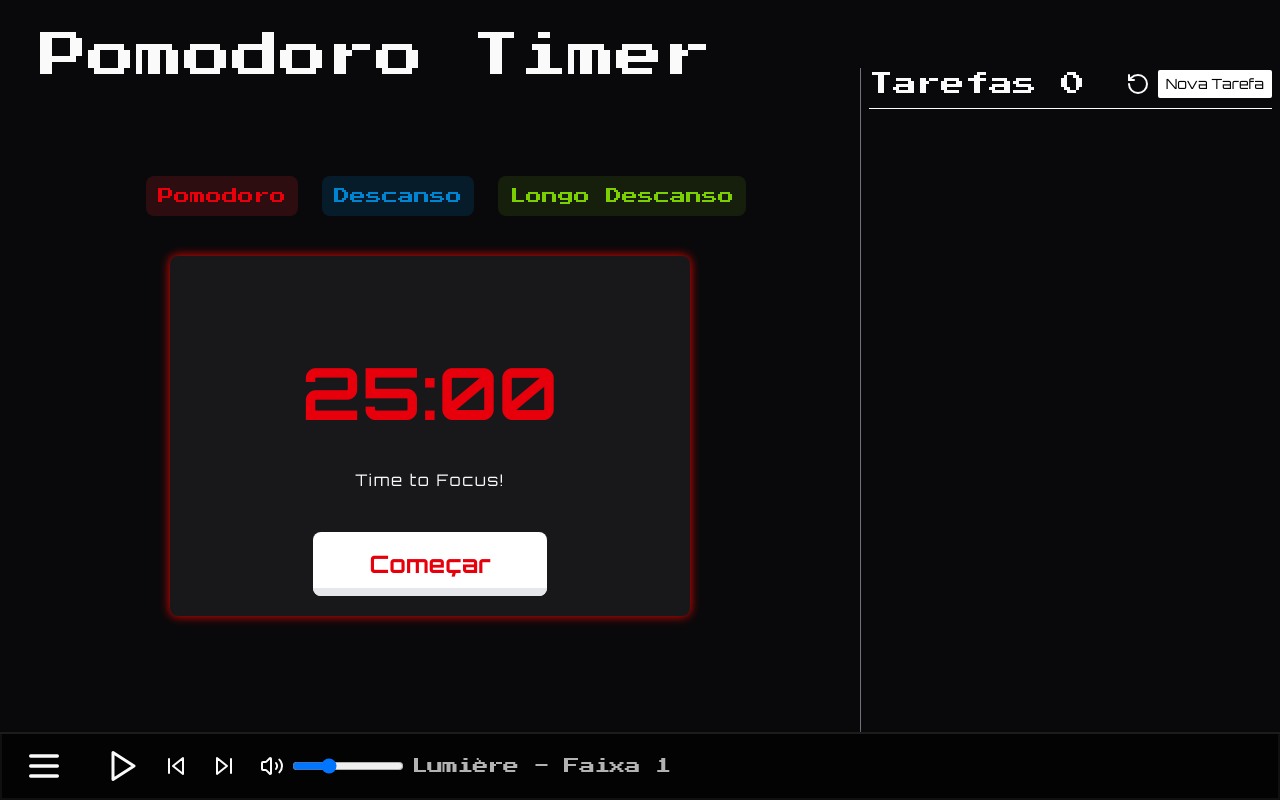
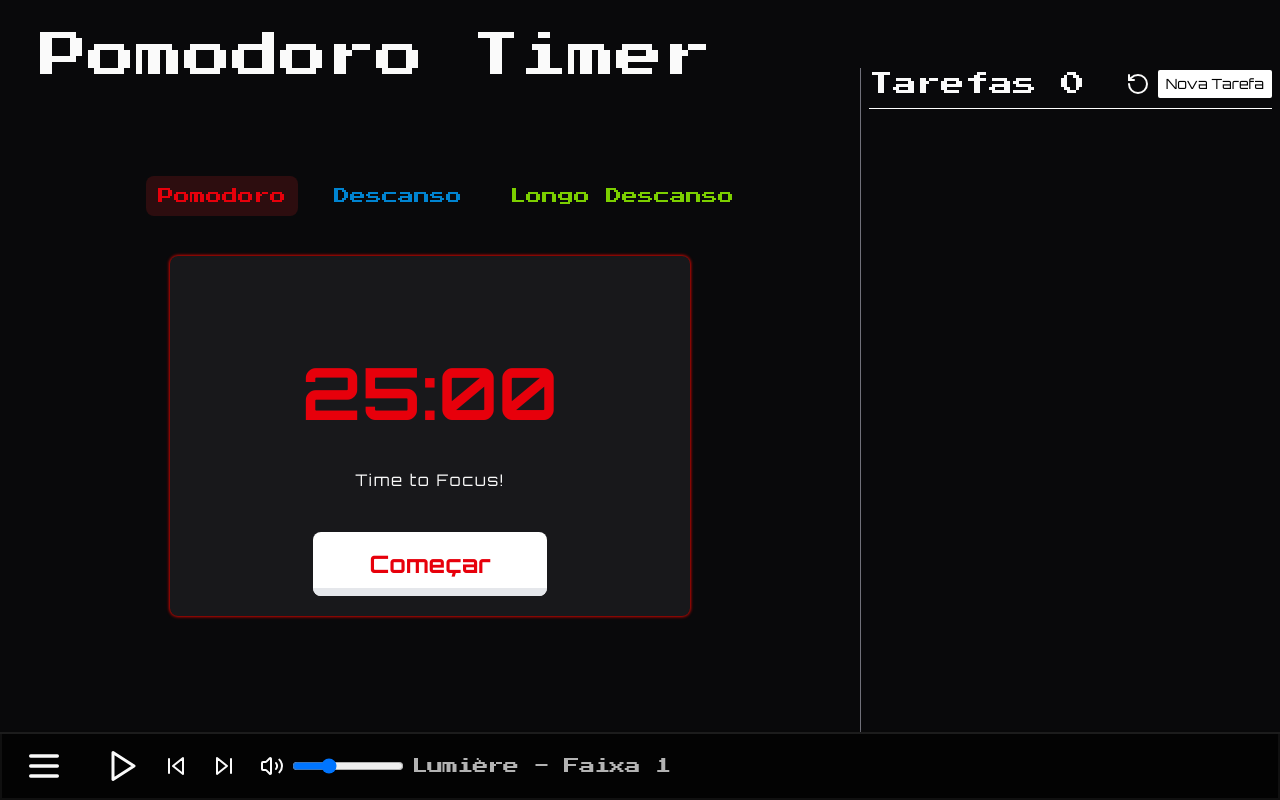
Before and after one commit to Leandro-MFarias/pomodoro-focus, a Next.js app: page / in a window 1280 px wide. Built offline with nearby package versions, Linux system fonts and the light colour scheme.

Commit message:
style: dinamic background on buttons

```diff
--- a/src/app/components/Timer.tsx
+++ b/src/app/components/Timer.tsx
@@ -1,6 +1,7 @@
 "use client";
 
 import { orbitron } from "@/lib/fonts";
+import { useState } from "react";
 
 interface TimerProps {
   stage: number;
@@ -19,6 +20,7 @@ export function Timer({
   ticking,
   setTicking,
 }: TimerProps) {
+  const [selected, setSelected] = useState(0);
   const options = ["Pomodoro", "Descanso", "Longo Descanso"];
 
   function startTimer() {
@@ -28,9 +30,9 @@ export function Timer({
   }
 
   function buttonsColorByIndex(index: number) {
-    if (index === 0) return "bg-red-900/30 text-red-600";
-    if (index === 1) return "bg-sky-900/30 text-sky-600";
-    return "bg-lime-900/30 text-lime-500";
+    if (index === 0) return "text-red-600";
+    if (index === 1) return "text-sky-600";
+    return "text-lime-500";
   }
 
   function timerTextColor(stage: number): string {
@@ -40,9 +42,21 @@ export function Timer({
   }
 
   function shadowColor(stage: number) {
-    if (stage === 0) return "shadow-red"
-    if (stage === 1) return "shadow-blue"
-    return "shadow-green"
+    if (stage === 0) return "shadow-red";
+    if (stage === 1) return "shadow-blue";
+    return "shadow-green";
+  }
+
+  function getBackgroundColor(index: number): string {
+    if (index === 0) return "bg-red-900/30";
+    if (index === 1) return "bg-sky-900/30";
+    if (index === 2) return "bg-lime-900/30";
+    return "";
+  }
+
+  function handleSelect(index: number) {
+    setSelected(index);
+    switchStage(index);
   }
 
   return (
@@ -52,10 +66,14 @@ export function Timer({
         {options.map((option, index) => (
           <li
             key={index}
-            className={`flex items-center px-2 xs:px-3 py-2 rounded-md ${buttonsColorByIndex(index)}`}
+            className={`${
+              selected === index && getBackgroundColor(index)
+            } flex items-center px-2 xs:px-3 py-2 rounded-md ${buttonsColorByIndex(
+              index
+            )}`}
           >
             <button
-              onClick={() => switchStage(index)}
+              onClick={() => handleSelect(index)}
               className={`cursor-pointer text-[10px] ss:text-xs xs:text-sm lg:text-base`}
             >
               {option}
@@ -66,10 +84,14 @@ export function Timer({
 
       {/* Timer */}
       <div
-        className={`flex flex-col items-center justify-around bg-zinc-900 w-[350px] ss:w-[380px] xs:w-[520px] h-[250px] xs:h-[360px] rounded-md ${shadowColor(stage)}`}
+        className={`flex flex-col items-center justify-around bg-zinc-900 w-[350px] ss:w-[380px] xs:w-[520px] h-[250px] xs:h-[360px] rounded-md ${shadowColor(
+          stage
+        )}`}
       >
         <p
-          className={`text-6xl xs:text-7xl font-bold mt-6 xs:mt-20 ${orbitron.className}
+          className={`text-6xl xs:text-7xl font-bold mt-6 xs:mt-20 ${
+            orbitron.className
+          }
           ${timerTextColor(stage)}`}
         >
           {getTimes()}:{seconds.toString().padStart(2, "0")}
--- a/src/app/globals.css
+++ b/src/app/globals.css
@@ -130,13 +130,13 @@
       inset 0px 2px 0px rgba(255, 255, 255, 0.05);
   }
   .shadow-red {
-    box-shadow: 0px 0px 10px 1px rgba(204, 7, 0, 1);
+    box-shadow: 0px 0px 3px 1px rgba(204, 7, 0, 1);
   }
   .shadow-blue {
-    box-shadow: 0px 0px 2px 1px rgba(27, 66, 214, 1);
+    box-shadow: 0px 0px 3px 1px rgba(27, 66, 214, 1);
   }
   .shadow-green {
-    box-shadow: 0px 0px 2px 1px rgba(0, 208, 13, 1);
+    box-shadow: 0px 0px 3px 1px rgba(0, 208, 13, 1);
   }
 }
 
--- a/src/app/page.tsx
+++ b/src/app/page.tsx
@@ -119,7 +119,6 @@ export default function Home() {
           <Musics />
         </MusicProvider>
       </footer>
-
     </div>
   );
 }
```
Also changed, not shown: 1 other file (tests, documents, lock files or other folders).
